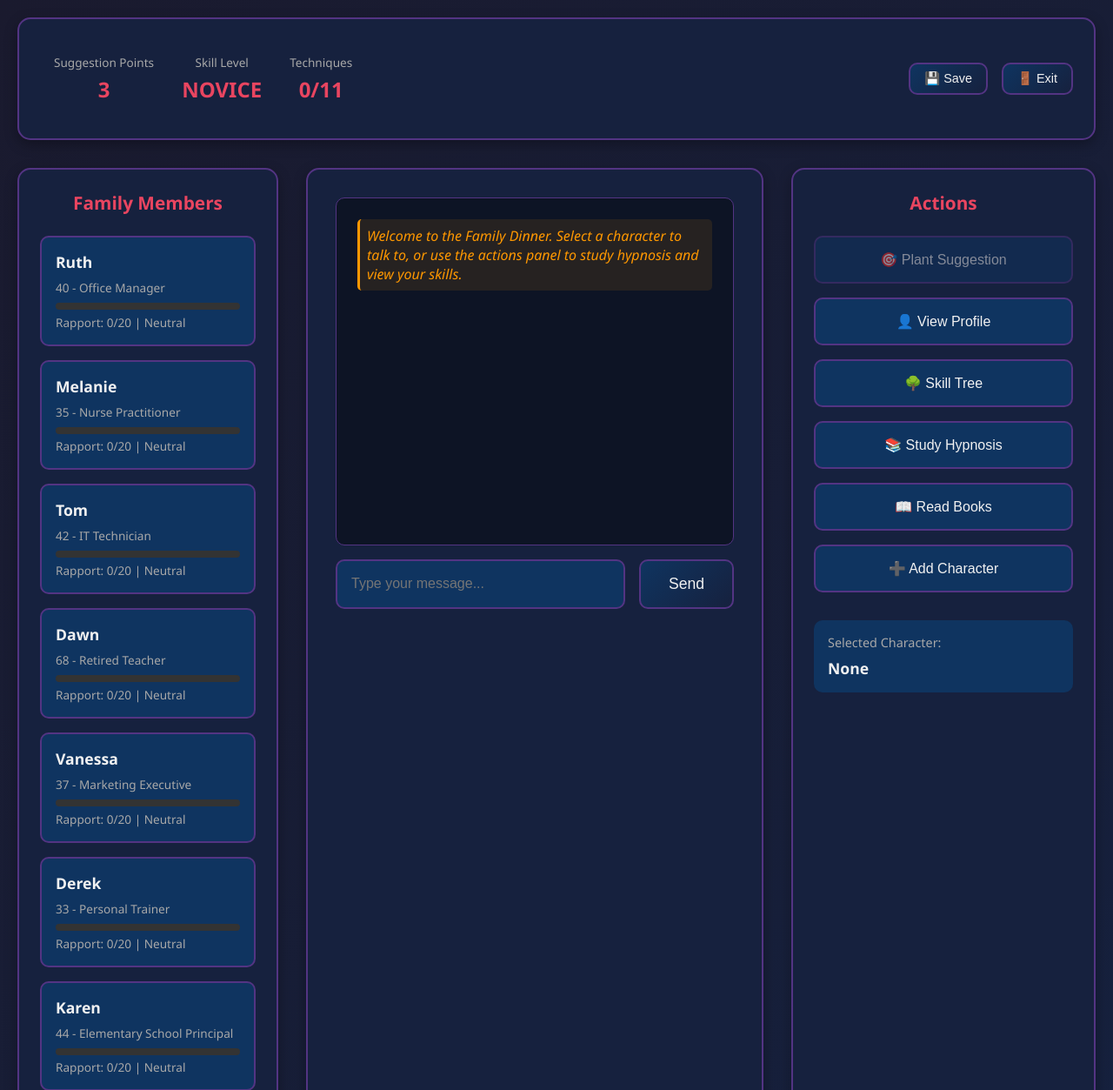
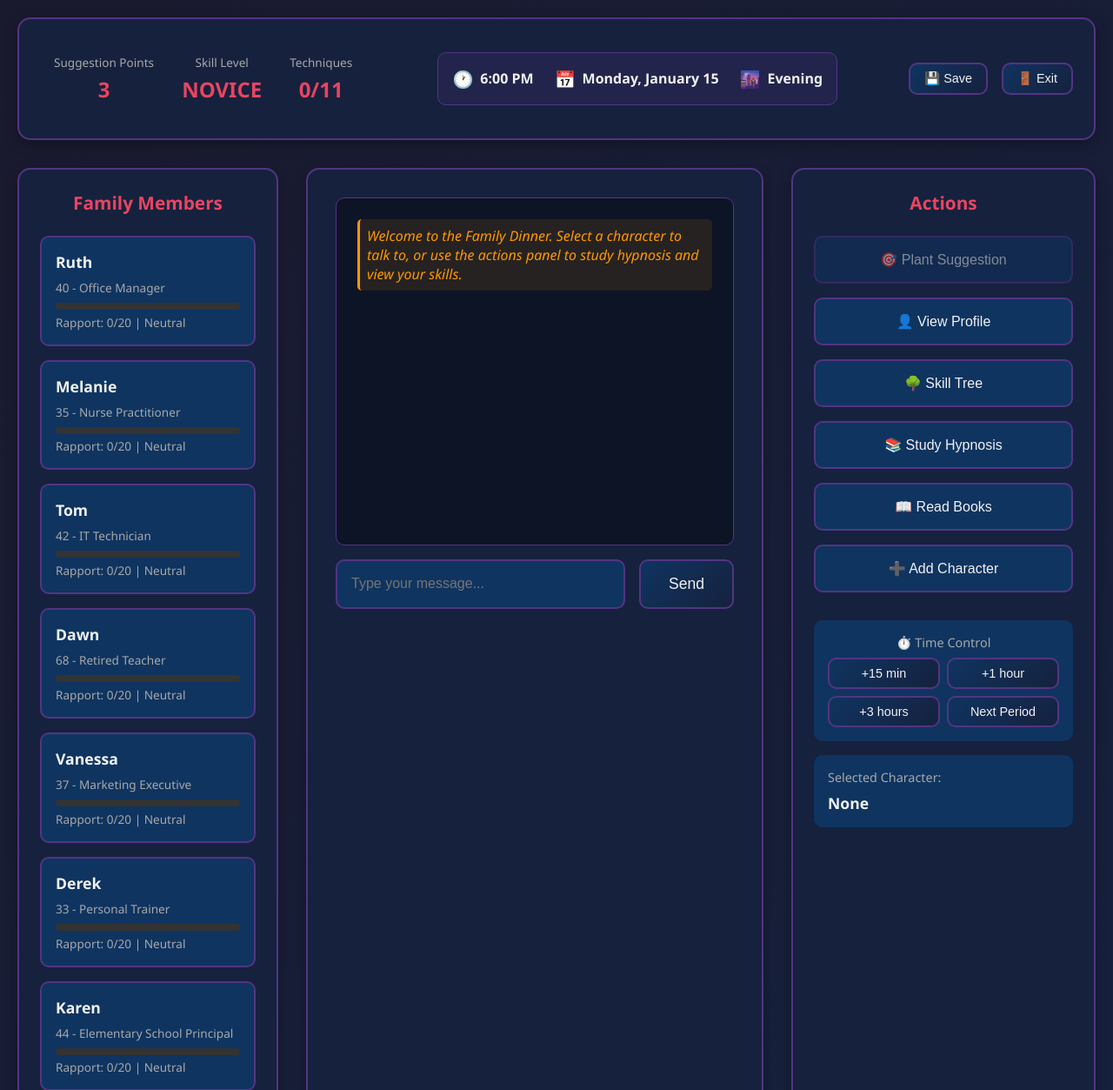
Before and after one commit to chananmeir/mytest, a Flask app: page /game in a window 1280 px wide. Shown: the top 1253 px of the page at 87% size. Run offline with Flask 3, Linux system fonts and the light colour scheme.

Commit message:
Complete time system UI integration with schedule-based character behavior
UI Enhancements:
- Added clock/calendar display in game header showing current time, date, and period
- Added time control panel with buttons: +15 min, +1 hour, +3 hours, Next Period
- Time display updates dynamically via AJAX
- Character cards now show current location/activity based on schedules

API Endpoints:
- GET /api/current-time - Returns formatted time, date, period, and calendar info
- POST /api/advance-time - Advances game time and returns period change events
- Updated /api/characters - Now includes current_location and current_activity

Schedule Integration:
- Ambient events now use character schedules (60% schedule-based, 40% random)
- Activity messages include location: "Ruth is preparing dinner in the dining room"
- Time period changes trigger schedule updates for all characters
- Character cards update automatically when time advances

JavaScript Functions:
- updateTimeDisplay() - Fetches and displays current game time
- advanceTime(minutes) - Advances time and updates UI with events
- updateCharacterSchedules() - Updates all character activity indicators
- Called on page load and after time advancement

Time System Features:
- Realistic time progression with periods: morning, afternoon, evening, night
- Day/week tracking with formatted dates
- Period change events with themed messages
- Schedule-based character locations and activities
- Automatic character behavior updates based on time

Tested and verified:
- Time display updates correctly
- Time advancement triggers period changes
- Schedule updates work for all characters
- Ambient events show location information
- Character API includes schedule data

```diff
--- a/app.py
+++ b/app.py
@@ -138,18 +138,26 @@ def api_game_state():
 def api_ambient_events():
     """Get ambient events and character activities"""
     import random
+    from systems.time_system import get_character_schedule, is_character_available
 
     game_state = get_game_state()
+    current_period = game_state.game_time.period
 
-    # Define possible activities for each character
-    activities = {
-        'Ruth': ['Setting the table', 'Checking on dinner', 'Pouring drinks', 'Adjusting her hair', 'Looking at old photos'],
-        'Tom': ['Reading the newspaper', 'Checking his phone', 'Sipping coffee', 'Looking out the window', 'Organizing papers'],
-        'Lisa': ['Texting friends', 'Doing homework', 'Scrolling social media', 'Listening to music', 'Doodling in notebook'],
-        'Marcus': ['Lifting weights mentally', 'Checking his reflection', 'Flexing subtly', 'Adjusting his shirt', 'Checking fitness app'],
-        'Sophie': ['Reading a book', 'Taking notes', 'Adjusting her glasses', 'Thinking deeply', 'Reviewing documents'],
-        'Rachel': ['Dancing to imaginary music', 'Making silly faces', 'Drawing', 'Playing with toys', 'Telling jokes'],
-        'James': ['Daydreaming', 'Watching TV', 'Playing video games', 'Yawning', 'Snacking']
+    # Get schedule-based activities first
+    schedule_activities = {}
+    for char_name in game_state.characters.keys():
+        schedule = get_character_schedule(char_name, current_period)
+        schedule_activities[char_name] = schedule['activity']
+
+    # Define additional possible activities for each character (time-independent)
+    extra_activities = {
+        'Ruth': ['Adjusting her hair', 'Looking at old photos', 'Checking her phone'],
+        'Tom': ['Checking his phone', 'Looking out the window', 'Organizing papers'],
+        'Lisa': ['Texting friends', 'Scrolling social media', 'Doodling in notebook'],
+        'Marcus': ['Checking his reflection', 'Flexing subtly', 'Checking fitness app'],
+        'Sophie': ['Adjusting her glasses', 'Thinking deeply', 'Reviewing documents'],
+        'Rachel': ['Making silly faces', 'Drawing', 'Telling jokes'],
+        'James': ['Daydreaming', 'Yawning', 'Snacking']
     }
 
     # Define ambient dialogue for each character
@@ -206,10 +214,20 @@ def api_ambient_events():
     if event_type == 'activity':
         # Random character changes activity
         char_name = random.choice(list(game_state.characters.keys()))
-        new_activity = random.choice(activities.get(char_name, ['Sitting quietly']))
+
+        # 60% chance to show schedule-based activity, 40% extra activity
+        if random.random() < 0.6:
+            new_activity = schedule_activities.get(char_name, 'Doing something')
+        else:
+            new_activity = random.choice(extra_activities.get(char_name, ['Sitting quietly']))
+
         result['character'] = char_name
         result['activity'] = new_activity
-        result['message'] = f"{char_name} is {new_activity.lower()}"
+
+        # Include location from schedule
+        schedule = get_character_schedule(char_name, current_period)
+        result['location'] = schedule['location']
+        result['message'] = f"{char_name} is {new_activity.lower()} in the {schedule['location'].lower()}"
 
     elif event_type == 'dialogue':
         # Random character says something
@@ -353,10 +371,15 @@ def api_talk():
 @app.route('/api/characters')
 def api_characters():
     """Get all characters"""
+    from systems.time_system import get_character_schedule
+
     game_state = get_game_state()
+    current_period = game_state.game_time.period
 
     characters = []
     for char in game_state.characters.values():
+        schedule = get_character_schedule(char.name, current_period)
+
         characters.append({
             'name': char.name,
             'age': char.age,
@@ -367,7 +390,9 @@ def api_characters():
             'resistance': char.resistance,
             'clothing': char.clothing,
             'active_phs': len(char.active_phs),
-            'max_phs': char.max_phs
+            'max_phs': char.max_phs,
+            'current_location': schedule['location'],
+            'current_activity': schedule['activity']
         })
 
     return jsonify({'characters': characters})
@@ -688,6 +713,67 @@ def api_books():
     return jsonify({'books': books})
 
 
+@app.route('/api/current-time')
+def api_current_time():
+    """Get current game time"""
+    game_state = get_game_state()
+
+    return jsonify({
+        'time': game_state.game_time.get_formatted_time(),
+        'date': game_state.game_time.get_formatted_date(),
+        'period': game_state.game_time.period.capitalize(),
+        'day_name': game_state.game_time.day_name,
+        'hour': game_state.game_time.hour,
+        'minute': game_state.game_time.minute,
+        'is_weekend': game_state.game_time.is_weekend
+    })
+
+
+@app.route('/api/advance-time', methods=['POST'])
+def api_advance_time():
+    """Advance game time by specified minutes"""
+    game_state = get_game_state()
+    data = request.json
+
+    minutes = data.get('minutes', 15)
+
+    # Advance time
+    events = game_state.game_time.advance_minutes(minutes)
+
+    # Save the updated game state
+    save_game_state(game_state)
+
+    # Prepare response
+    response = {
+        'success': True,
+        'time': game_state.game_time.get_formatted_time(),
+        'date': game_state.game_time.get_formatted_date(),
+        'period': game_state.game_time.period.capitalize(),
+        'events': events,
+        'messages': []
+    }
+
+    # Add event messages
+    if events['messages']:
+        response['messages'] = events['messages']
+
+    # Check if any characters' schedules changed
+    if events['new_period'] or events['new_day']:
+        schedule_updates = []
+        for char_name in game_state.characters.keys():
+            from systems.time_system import get_character_schedule
+            schedule = get_character_schedule(char_name, game_state.game_time.period)
+            schedule_updates.append({
+                'character': char_name,
+                'location': schedule['location'],
+                'activity': schedule['activity'],
+                'mood': schedule['mood_modifier']
+            })
+        response['schedule_updates'] = schedule_updates
+
+    return jsonify(response)
+
+
 if __name__ == '__main__':
     # Create templates and static directories if they don't exist
     os.makedirs('templates', exist_ok=True)
--- a/static/css/style.css
+++ b/static/css/style.css
@@ -158,6 +158,31 @@ body {
     font-size: 1.5rem;
     font-weight: bold;
     color: var(--highlight-color);
+}
+
+.time-display {
+    display: flex;
+    gap: 1.5rem;
+    padding: 1rem;
+    background: rgba(83, 52, 131, 0.2);
+    border-radius: 10px;
+    border: 1px solid var(--border-color);
+}
+
+.time-item {
+    display: flex;
+    align-items: center;
+    gap: 0.5rem;
+}
+
+.time-icon {
+    font-size: 1.2rem;
+}
+
+.time-value {
+    font-size: 1rem;
+    font-weight: bold;
+    color: var(--text-primary);
 }
 
 .game-actions {
--- a/static/js/game.js
+++ b/static/js/game.js
@@ -14,6 +14,9 @@ $(document).ready(function() {
 
     // Load initial game state
     updateGameState();
+
+    // Load character schedules
+    updateCharacterSchedules();
 
     // Start ambient events polling (every 15-25 seconds for variety)
     startAmbientEvents();
@@ -143,6 +146,63 @@ function updateGameState() {
             $('#sp-display').text(data.player.suggestion_points);
             $('#skill-level').text(data.player.skill_level.toUpperCase());
             $('#techniques-count').text(`${data.player.techniques_mastered}/${data.player.total_techniques}`);
+        }
+    });
+
+    // Also update time display
+    updateTimeDisplay();
+}
+
+// Update time display
+function updateTimeDisplay() {
+    $.ajax({
+        url: '/api/current-time',
+        method: 'GET',
+        success: function(data) {
+            $('#current-time').text(data.time);
+            $('#current-date').text(`${data.day_name}, ${data.date.split(', ')[1]}`);
+            $('#current-period').text(data.period);
+        }
+    });
+}
+
+// Advance time by specified minutes
+function advanceTime(minutes) {
+    $.ajax({
+        url: '/api/advance-time',
+        method: 'POST',
+        contentType: 'application/json',
+        data: JSON.stringify({ minutes: minutes }),
+        success: function(data) {
+            // Update time display
+            $('#current-time').text(data.time);
+            $('#current-date').text(`${data.events.current_period}, ${data.date.split(', ')[1]}`);
+            $('#current-period').text(data.period);
+
+            // Show time advancement message
+            let timeMessage = `⏱️ Time advanced by ${minutes} minutes → ${data.time}`;
+            addSystemMessage(timeMessage);
+
+            // Show any event messages (new day, new period)
+            if (data.messages && data.messages.length > 0) {
+                data.messages.forEach(msg => addSystemMessage(msg));
+            }
+
+            // If schedules changed, show character updates
+            if (data.schedule_updates) {
+                data.schedule_updates.forEach(update => {
+                    const charCard = $(`.character-card[data-character="${update.character}"]`);
+                    // Update the character's activity indicator if it exists
+                    updateCharacterActivity(update.character, update.activity);
+                });
+            }
+
+            // Update game state and character schedules
+            updateGameState();
+            updateCharacterSchedules();
+        },
+        error: function() {
+            addSystemMessage('⚠️ Failed to advance time.');
         }
     });
 }
@@ -900,6 +960,19 @@ function updateCharacterActivity(characterName, activity) {
     }, 2000);
 }
 
+// Update all character schedules
+function updateCharacterSchedules() {
+    $.ajax({
+        url: '/api/characters',
+        method: 'GET',
+        success: function(data) {
+            data.characters.forEach(char => {
+                updateCharacterActivity(char.name, char.current_activity);
+            });
+        }
+    });
+}
+
 // Open add character modal
 function openAddCharacter() {
     // Clear form
--- a/templates/game.html
+++ b/templates/game.html
@@ -17,6 +17,21 @@
         <div class="stat-item">
             <span class="stat-label">Techniques</span>
             <span class="stat-value" id="techniques-count">{{ game_state.player.hypnosis_knowledge.known_techniques|length }}/11</span>
+        </div>
+    </div>
+
+    <div class="time-display">
+        <div class="time-item">
+            <span class="time-icon">🕐</span>
+            <span class="time-value" id="current-time">6:00 PM</span>
+        </div>
+        <div class="time-item">
+            <span class="time-icon">📅</span>
+            <span class="time-value" id="current-date">Monday, January 15</span>
+        </div>
+        <div class="time-item">
+            <span class="time-icon">🌆</span>
+            <span class="time-value" id="current-period">Evening</span>
         </div>
     </div>
 
@@ -92,6 +107,16 @@
         </button>
 
         <div style="margin-top: 2rem; padding: 1rem; background: var(--accent-color); border-radius: 10px;">
+            <div style="font-size: 0.9rem; color: var(--text-secondary); margin-bottom: 0.5rem; text-align: center;">⏱️ Time Control</div>
+            <div style="display: grid; grid-template-columns: 1fr 1fr; gap: 0.5rem;">
+                <button class="btn btn-small" onclick="advanceTime(15)" title="Skip 15 minutes">+15 min</button>
+                <button class="btn btn-small" onclick="advanceTime(60)" title="Skip 1 hour">+1 hour</button>
+                <button class="btn btn-small" onclick="advanceTime(180)" title="Skip 3 hours">+3 hours</button>
+                <button class="btn btn-small" onclick="advanceTime(480)" title="Skip to next period">Next Period</button>
+            </div>
+        </div>
+
+        <div style="margin-top: 1rem; padding: 1rem; background: var(--accent-color); border-radius: 10px;">
             <div style="font-size: 0.9rem; color: var(--text-secondary); margin-bottom: 0.5rem;">Selected Character:</div>
             <div style="font-size: 1.1rem; font-weight: bold;" id="selected-character">None</div>
         </div>
```
